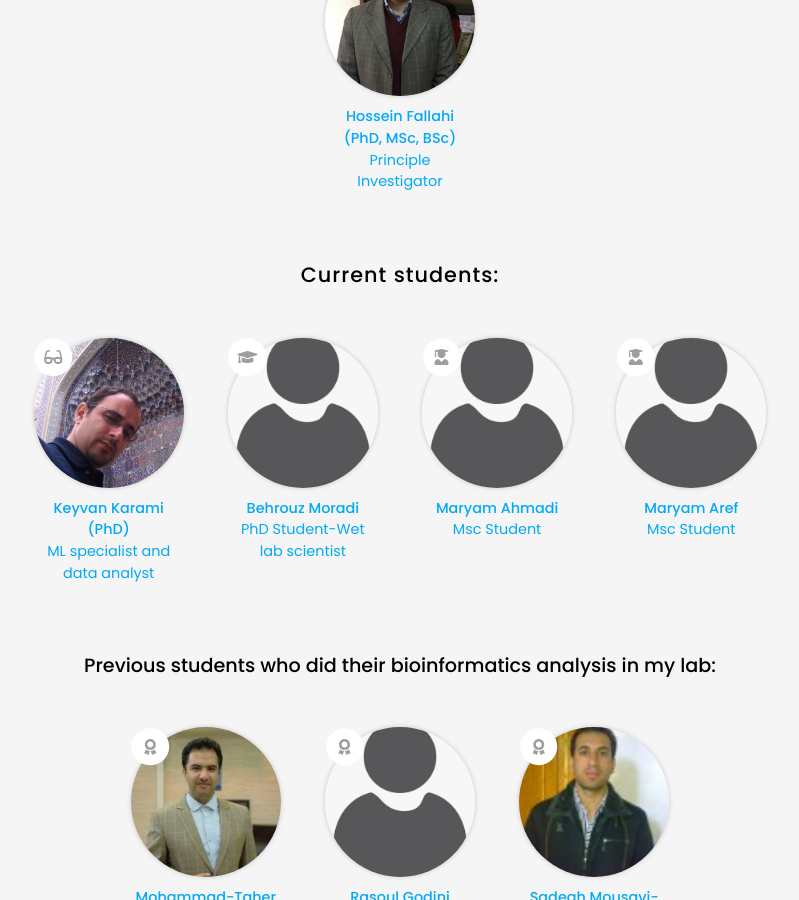
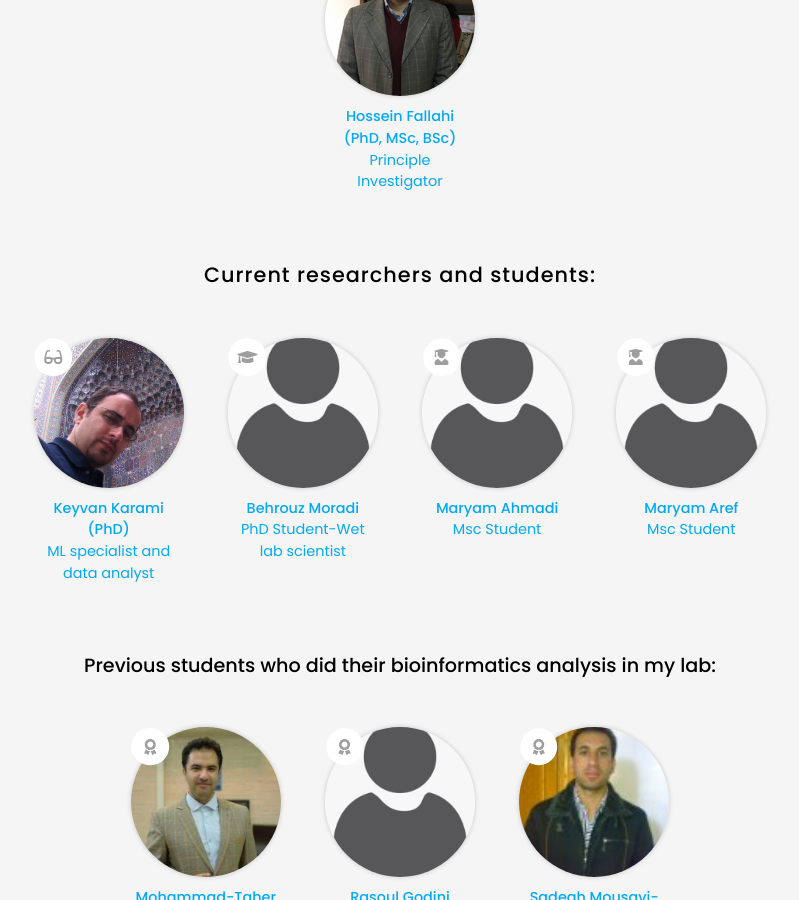
Before and after one commit to Hossein-Fallahi/Fallahi-Bioinformatics-Lab, a Jekyll site: the page built from team/index.md, in a window 1280 px wide and 900 px high, scrolled down 608 px. Shown: the whole window, without its empty margins (240-1039 px from the left). Built offline with Jekyll 4.4.1, drawn with Linux system fonts in a browser that asks for light colours; nearby versions of some CDN libraries.

Commit message:
Update index.md

```diff
--- a/team/index.md
+++ b/team/index.md
@@ -21,7 +21,7 @@ please check it later.
 %}
 
 {:.center}
-## Current students:
+## Current researchers and students:
 {:.center}
 
 {%
```
